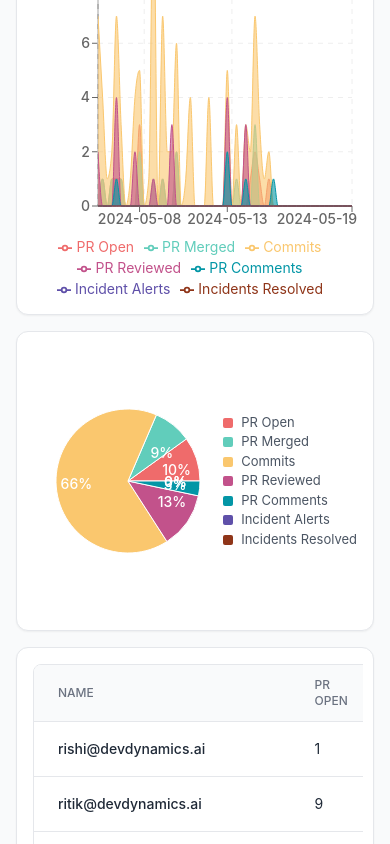
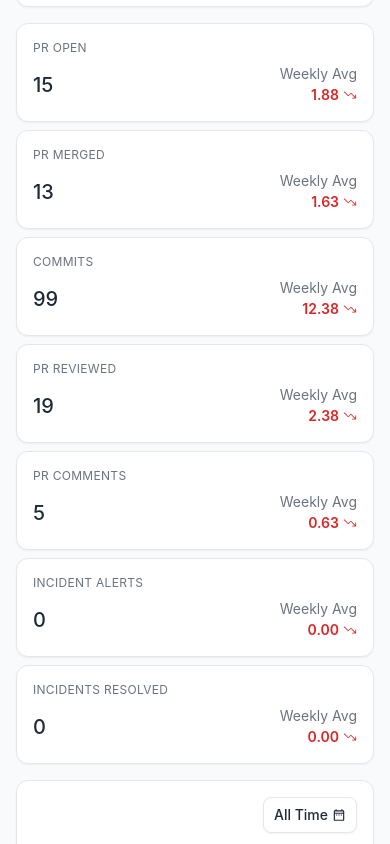
Before and after one commit to NoTSuRe0099/dev-dynamics-test, a React (Vite) app: page / in a window 390 px wide. Shown: the part 800-1644 px from the top of the page. Built offline with nearby package versions, Linux system fonts and the light colour scheme.

Commit message:
added date filter

```diff
--- a/src/components/ActivityChart.tsx
+++ b/src/components/ActivityChart.tsx
@@ -13,6 +13,7 @@ import { processDayWiseActivity } from '../functions';
 import { IActivityMeta, IDayWiseActivity } from '../services/api';
 import { DateRange, RangeKeyDict } from 'react-date-range';
 import { MdOutlineDateRange } from 'react-icons/md';
+import DatePicker from './DatePicker/DatePicker';
 interface ActivityChartProps {
   data: IDayWiseActivity[];
   activityMeta: IActivityMeta[];
@@ -22,49 +23,49 @@ const ActivityChart: React.FC<ActivityChartProps> = ({
   data,
   activityMeta,
 }) => {
-  const chartData = processDayWiseActivity(data) || [];
-  console.log('chartData', chartData);
+  const initChartData = processDayWiseActivity(data) || [];
+  const [chartData, setChartData] = useState(initChartData);
   const selectionRange = {
-    startDate: new Date(chartData[0]?.date),
-    endDate: new Date(chartData[chartData?.length - 1]?.date),
+    startDate: new Date(initChartData[0]?.date),
+    endDate: new Date(initChartData[initChartData?.length - 1]?.date),
     key: 'selection',
   };
 
   const [dateRange, setDateRange] = useState(selectionRange);
+  const handleRangeChange = (e: any) => {
+    setDateRange(e);
 
-  const handleSelect = (e: RangeKeyDict) => {
-    //@ts-ignore
-    setDateRange(e?.selection);
+    const _chartData = initChartData?.filter((it) => {
+      const itemDate = new Date(it?.date);
+      const startDate = new Date(e?.startDate);
+      const endDate = new Date(e?.endDate);
+
+      if (
+        isNaN(itemDate.getTime()) ||
+        isNaN(startDate.getTime()) ||
+        isNaN(endDate.getTime())
+      ) {
+        return false;
+      }
+
+      return itemDate >= startDate && itemDate <= endDate;
+    });
+
+    setChartData(_chartData);
   };
 
-  console.log('dateRange', dateRange);
-
-  const [isDateRangeOpened, setIsDateRangeOpened] = useState(false);
+  console.log('dateRange', dateRange, initChartData);
 
   return (
-    <div className="bg-white border shadow-sm rounded-xl p-4 w-full lg:w-[75%] h-[400px] lg:h-full relative">
-      <div className="flex justify-end">
-        <button
-          onClick={() => setIsDateRangeOpened((prevState) => !prevState)}
-          className="py-[7px] px-2.5 inline-flex items-center gap-1 font-medium text-sm rounded-lg border border-gray-200 bg-white text-gray-800 shadow-sm hover:bg-gray-50 disabled:opacity-50 disabled:pointer-events-none focus:outline-none focus:bg-gray-100"
-        >
-          {isDateRangeOpened ? 'Close' : 'All Time'} <MdOutlineDateRange />
-        </button>
-        {isDateRangeOpened && (
-          <div className="absolute right-4 top-14 z-10 bg-white border shadow-sm rounded-xl p-4">
-            <DateRange
-              focusedRange={[0, 0]}
-              minDate={new Date(chartData[0]?.date)}
-              maxDate={new Date(chartData[chartData?.length - 1]?.date)}
-              ranges={[dateRange]}
-              onChange={handleSelect}
-            />
-          </div>
-        )}
-      </div>
-
+    <div className="bg-white border shadow-sm rounded-xl p-4 w-full lg:w-[75%] h-[400px] lg:h-full">
+      <DatePicker
+        dateRange={[dateRange]}
+        minDate={initChartData[0]?.date}
+        maxDate={initChartData[initChartData?.length - 1]?.date}
+        handleRangeChange={handleRangeChange}
+      />
       <div className="mt-4 w-full h-full max-h-[320px]">
-        {activityMeta?.length && chartData?.length && (
+        {activityMeta?.length && initChartData?.length && (
           <ResponsiveContainer>
             <AreaChart data={chartData || []}>
               <XAxis
--- a/src/components/ActivityLogs/ActivityLogs.tsx
+++ b/src/components/ActivityLogs/ActivityLogs.tsx
@@ -1,4 +1,6 @@
 import React from 'react';
+import { IoIosTrendingDown, IoIosTrendingUp } from 'react-icons/io';
+import { aggregateData } from '../../functions';
 import {
   IActivityMeta,
   IAuthorWorklog,
@@ -10,29 +12,6 @@ interface iActivityStatisticsProps {
   activityMeta: IActivityMeta[];
   dayWiseData: IDayWiseActivity[];
 }
-
-// const init = [
-//   {
-//     label: 'PR Opene',
-//     total: 0,
-//     weeklyAverage: 10,
-//   },
-//   {
-//     label: 'PR Merged',
-//     total: 0,
-//     weeklyAverage: 10,
-//   },
-//   {
-//     label: 'Commits',
-//     total: 0,
-//     weeklyAverage: 10,
-//   },
-//   {
-//     label: 'PR Reviewed',
-//     total: 0,
-//     weeklyAverage: 10,
-//   },
-// ];
 
 const ActivityStatistics: React.FC<iActivityStatisticsProps> = ({
   userData,
@@ -63,6 +42,8 @@ const ActivityStatistics: React.FC<iActivityStatisticsProps> = ({
     );
   });
 
+  const weeklyAverage = aggregateData(userData);
+  console.log('weeklyAverage', weeklyAverage);
   return (
     <>
       <div className="grid sm:grid-cols-2 lg:grid-cols-5 gap-2 sm:gap-5">
@@ -70,30 +51,34 @@ const ActivityStatistics: React.FC<iActivityStatisticsProps> = ({
           activities.map((activity, index) => (
             <div
               key={index}
-              className="flex flex-col bg-white border shadow-sm rounded-xl "
+              className="flex flex-col bg-white border shadow-sm rounded-xl p-4 md:p-5 space-y-2"
             >
-              <div className="p-4 md:p-5">
               <div className="flex items-center gap-x-2">
-                  <p
-                    className={`text-xs uppercase tracking-wide text-gray-500 `}
-                  >
+                <p className="text-xs uppercase tracking-wide text-gray-500">
                   {activity.label}
                 </p>
               </div>
-                <div className="mt-1 flex items-center gap-x-2">
+
+              <div className="mt-1 flex items-center justify-between">
                 <h3 className="text-xl sm:text-2xl font-medium text-gray-800">
                   {activity.total}
                 </h3>
-                  {/* <span
-                className={`flex items-center gap-x-1 ${
-                  activity.change >= 0 ? 'text-green-600' : 'text-red-600'
+                <div className="flex flex-col items-end">
+                  <span className="text-sm text-gray-500">Weekly Avg</span>
+                  <span
+                    className={`text-md font-semibold text-gray-800 flex items-center gap-1 justify-center ${
+                      weeklyAverage[activity.label]?.trend === 'Increased'
+                        ? 'text-green-600'
+                        : 'text-red-600'
                     }`}
                   >
-                {activity.change >= 0 ? <FaArrowUp /> : <FaArrowDown />}
-                <span className="inline-block text-sm">
-                  {Math.abs(activity.change)}%
+                    {weeklyAverage[activity.label]?.average?.toFixed(2)}{' '}
+                    {weeklyAverage[activity.label]?.trend === 'Increased' ? (
+                      <IoIosTrendingUp />
+                    ) : (
+                      <IoIosTrendingDown />
+                    )}
                   </span>
-              </span> */}
                 </div>
               </div>
             </div>
--- /dev/null
+++ b/src/components/DatePicker/DatePicker.tsx
@@ -0,0 +1,42 @@
+import React, { useState } from 'react';
+import { DateRange, Range, RangeKeyDict } from 'react-date-range';
+import { MdOutlineDateRange } from 'react-icons/md';
+
+interface IDatePickerProps {
+  minDate: Date;
+  maxDate: Date;
+  dateRange: Range[];
+  handleRangeChange: (e: any) => void;
+}
+
+const DatePicker: React.FC<IDatePickerProps> = (props) => {
+  const { minDate, maxDate, dateRange, handleRangeChange } = props;
+  const handleSelect = (e: RangeKeyDict) => {
+    handleRangeChange(e?.selection);
+  };
+  const [isDateRangeOpened, setIsDateRangeOpened] = useState(false);
+
+  return (
+    <div className="flex justify-end relative gap-2">
+      <button
+        onClick={() => setIsDateRangeOpened((prevState) => !prevState)}
+        className="py-[7px] px-2.5 inline-flex items-center gap-1 font-medium text-sm rounded-lg border border-gray-200 bg-white text-gray-800 shadow-sm hover:bg-gray-50 disabled:opacity-50 disabled:pointer-events-none focus:outline-none focus:bg-gray-100"
+      >
+        {isDateRangeOpened ? 'Close' : 'All Time'} <MdOutlineDateRange />
+      </button>
+      {isDateRangeOpened && (
+        <div className="absolute right-0 top-12 z-10 bg-white border shadow-sm rounded-xl p-4">
+          <DateRange
+            // focusedRange={[0, 0]}
+            minDate={new Date(minDate)}
+            maxDate={new Date(maxDate)}
+            ranges={dateRange}
+            onChange={handleSelect}
+          />
+        </div>
+      )}
+    </div>
+  );
+};
+
+export default DatePicker;
--- a/src/functions/index.ts
+++ b/src/functions/index.ts
@@ -1,4 +1,9 @@
-import { IActivity, IActivityMeta, IDayWiseActivity } from '../services/api';
+import {
+  IActivity,
+  IActivityMeta,
+  IAuthorWorklog,
+  IDayWiseActivity,
+} from '../services/api';
 
 const init = [
   {
@@ -44,7 +49,7 @@ export const processDayWiseActivity = (
         ?.map((day) => {
           const obj: any = { date: day?.date };
           obj.activities = activityMeta?.map((it) => {
-            obj[it?.label] = getItemCount(day, it?.label)?.count;
+            obj[it?.label] = getItemCount(day, it?.label)?.count || 0;
             return {
               ...it,
               ...getItemCount(day, it?.label),
@@ -61,3 +66,162 @@ const getItemCount = (
 ): IActivity | null => {
   return day?.items?.children?.find((item) => item?.label === label) || null;
 };
+
+// export function calculateWeeklyAverages(user: IAuthorWorklog) {
+//   const weeklyActivitySums: { [key: string]: number } = {};
+//   const weeklyActivityCounts: { [key: string]: number } = {};
+//   const activitySums: { [key: string]: number } = {};
+//   // const weeksCount = Math.ceil(user.dayWiseActivity.length / 7);
+
+//   user.dayWiseActivity.forEach((dayActivity, index) => {
+//     dayActivity.items.children.forEach((activity) => {
+//       if (!activitySums[activity.label]) {
+//         activitySums[activity.label] = 0;
+//         weeklyActivitySums[activity.label] = 0;
+//         weeklyActivityCounts[activity.label] = 0;
+//       }
+//       activitySums[activity.label] += +activity?.count || 0;
+//       weeklyActivitySums[activity.label] += +activity?.count || 0;
+
+//       if ((index + 1) % 7 === 0 || index === user.dayWiseActivity.length - 1) {
+//         weeklyActivityCounts[activity.label]++;
+//       }
+//     });
+//   });
+
+//   // Calculate the average for each activity type
+//   const averages: { [key: string]: number } = {};
+//   for (const label in activitySums) {
+//     averages[label] = weeklyActivitySums[label] / weeklyActivityCounts[label];
+//   }
+
+//   return averages;
+// }
+
+// export function aggregateData(users: IAuthorWorklog[]) {
+//   const combinedSums: { [key: string]: number } = {};
+//   const combinedCounts: { [key: string]: number } = {};
+
+//   users.forEach((user) => {
+//     const weeklyAverages = calculateWeeklyAverages(user);
+//     for (const label in weeklyAverages) {
+//       if (!combinedSums[label]) {
+//         combinedSums[label] = 0;
+//         combinedCounts[label] = 0;
+//       }
+//       combinedSums[label] += weeklyAverages[label];
+//       combinedCounts[label]++;
+//     }
+//   });
+
+//   for (const label in combinedSums) {
+//     combinedSums[label] /= combinedCounts[label];
+//   }
+
+//   return combinedSums;
+// }
+
+interface WeeklyAverage {
+  [key: string]: { average: number; trend: string };
+}
+
+export function calculateWeeklyAverages(user: IAuthorWorklog): WeeklyAverage {
+  const weeklyActivitySums: { [key: string]: number } = {};
+  const weeklyActivityCounts: { [key: string]: number } = {};
+  const activitySums: { [key: string]: number[] } = {};
+
+  user.dayWiseActivity.forEach((dayActivity, index) => {
+    dayActivity.items.children.forEach((activity) => {
+      if (!activitySums[activity.label]) {
+        activitySums[activity.label] = [];
+        weeklyActivitySums[activity.label] = 0;
+        weeklyActivityCounts[activity.label] = 0;
+      }
+      const activityCount = +activity.count || 0;
+      weeklyActivitySums[activity.label] += activityCount;
+
+      if ((index + 1) % 7 === 0 || index === user.dayWiseActivity.length - 1) {
+        activitySums[activity.label].push(weeklyActivitySums[activity.label]);
+        weeklyActivitySums[activity.label] = 0; // Reset for the next week
+        weeklyActivityCounts[activity.label]++;
+      }
+    });
+  });
+
+  // Calculate the average and trend for each activity type
+  const averages: WeeklyAverage = {};
+  for (const label in activitySums) {
+    const weeklyCounts = activitySums[label];
+    const totalWeeks = weeklyCounts.length;
+    const sum = weeklyCounts.reduce((acc, count) => acc + count, 0);
+    const average = sum / totalWeeks;
+
+    // Determine the trend based on the comparison of the last two weeks
+    let trend = 'No change';
+    if (totalWeeks > 1) {
+      const lastWeek = weeklyCounts[totalWeeks - 1];
+      const previousWeek = weeklyCounts[totalWeeks - 2];
+      if (lastWeek > previousWeek) {
+        trend = 'Increased';
+      } else if (lastWeek < previousWeek) {
+        trend = 'Decreased';
+      }
+    }
+
+    averages[label] = { average, trend };
+  }
+
+  return averages;
+}
+
+export function aggregateData(users: IAuthorWorklog[]): WeeklyAverage {
+  const combinedSums: { [key: string]: number } = {};
+  const combinedCounts: { [key: string]: number } = {};
+  const combinedTrends: { [key: string]: string[] } = {};
+
+  users.forEach((user) => {
+    const weeklyAverages = calculateWeeklyAverages(user);
+    for (const label in weeklyAverages) {
+      if (!combinedSums[label]) {
+        combinedSums[label] = 0;
+        combinedCounts[label] = 0;
+        combinedTrends[label] = [];
+      }
+      combinedSums[label] += weeklyAverages[label].average;
+      combinedCounts[label]++;
+      combinedTrends[label].push(weeklyAverages[label].trend);
+    }
+  });
+
+  const combinedAverages: WeeklyAverage = {};
+  for (const label in combinedSums) {
+    const average = combinedSums[label] / combinedCounts[label];
+
+    // Determine the combined trend based on the majority of individual trends
+    const trendCounts = combinedTrends[label].reduce(
+      (acc: any, trend: string) => {
+        if (!acc[trend]) acc[trend] = 0;
+        acc[trend]++;
+        return acc;
+      },
+      { Increased: 0, Decreased: 0, 'No change': 0 }
+    );
+
+    let combinedTrend = 'No change';
+    if (
+      trendCounts['Increased'] > trendCounts['Decreased'] &&
+      trendCounts['Increased'] > trendCounts['No change']
+    ) {
+      combinedTrend = 'Increased';
+    } else if (
+      trendCounts['Decreased'] > trendCounts['Increased'] &&
+      trendCounts['Decreased'] > trendCounts['No change']
+    ) {
+      combinedTrend = 'Decreased';
+    }
+
+    combinedAverages[label] = { average, trend: combinedTrend };
+  }
+
+  return combinedAverages;
+}
```
Also changed, not shown: src/components/CalenderComponent.tsx (+3 -5 lines), src/pages/Dashboard.tsx (+18 -66 lines). Lines whose indentation alone changed are shown as unchanged.
